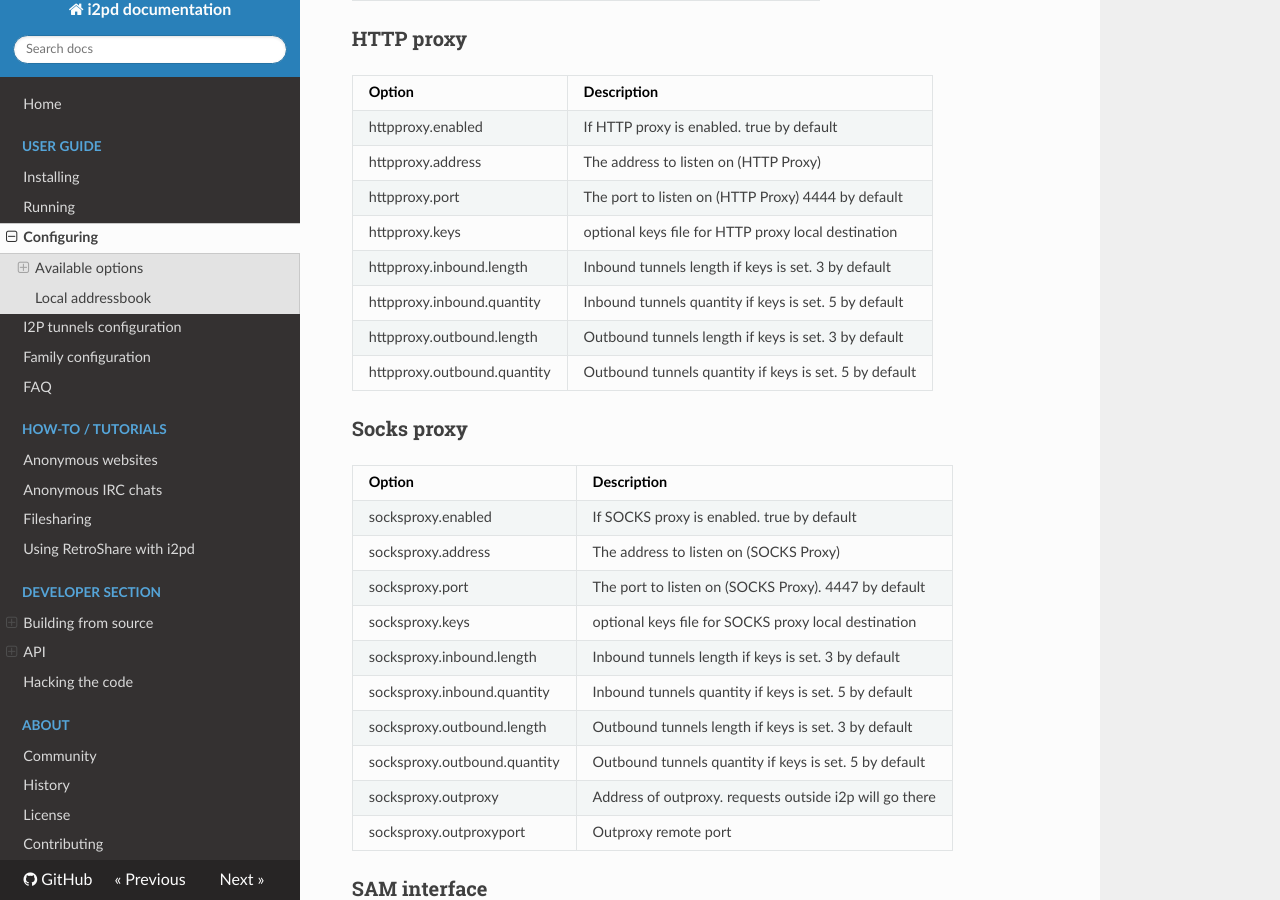
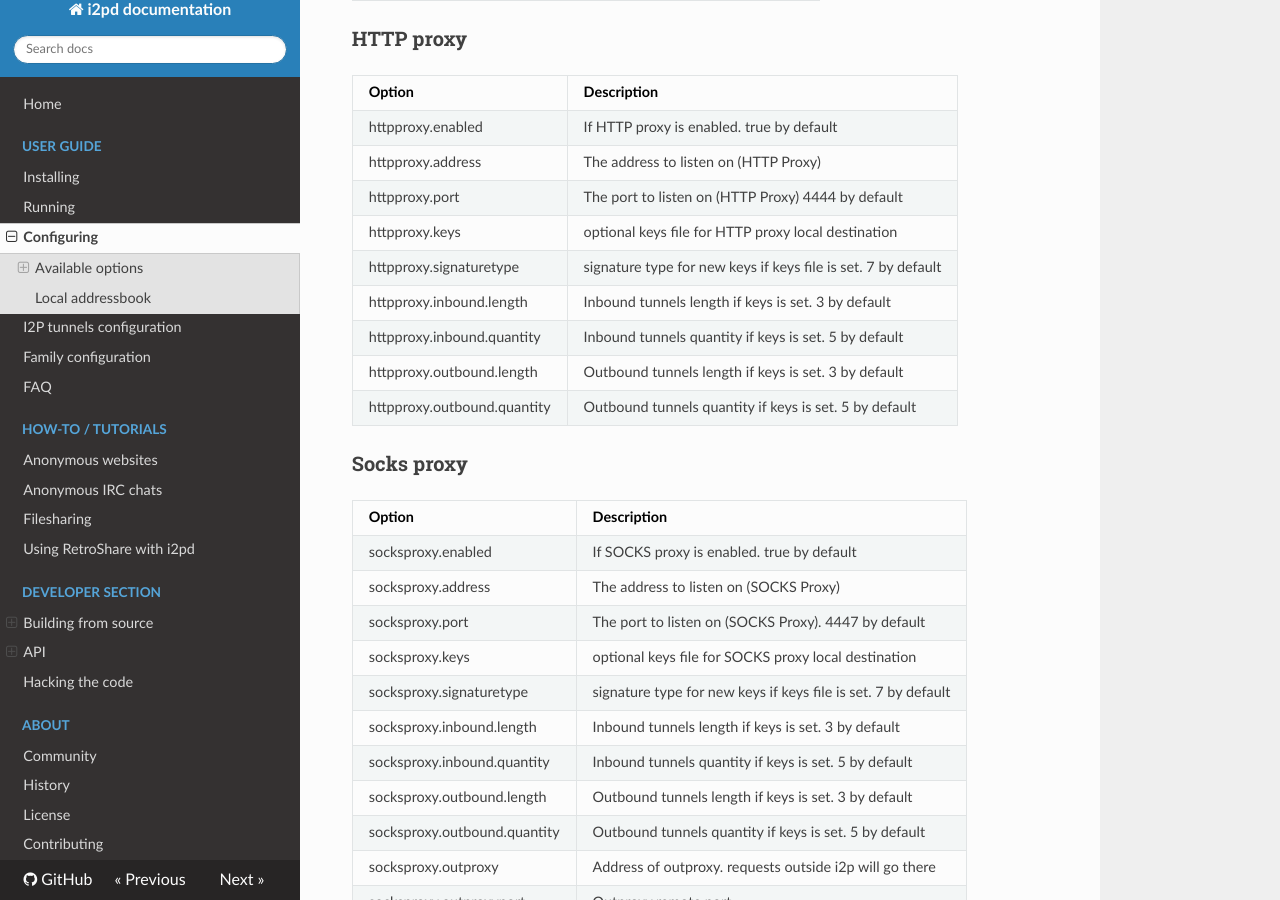
Before and after one commit to PurpleI2P/i2pd_docs_en, an MkDocs documentation site: the page built from docs/user-guide/configuration.md, in a window 1280 px wide and 900 px high, scrolled down 2219 px. Built offline with MkDocs 1.6.1, drawn with Linux system fonts in a browser that asks for light colours; nearby versions of some CDN libraries; old or Windows-style settings are respelled for this version of MkDocs.

Commit message:
signaturetype for http and socks proxy

```diff
--- a/docs/user-guide/configuration.md
+++ b/docs/user-guide/configuration.md
@@ -90,6 +90,7 @@ httpproxy.enabled                      | If HTTP proxy is enabled. true by defau
 httpproxy.address                      | The address to listen on (HTTP Proxy)
 httpproxy.port                         | The port to listen on (HTTP Proxy) 4444 by default
 httpproxy.keys                         | optional keys file for HTTP proxy local destination
+httpproxy.signaturetype                | signature type for new keys if keys file is set. 7 by default
 httpproxy.inbound.length               | Inbound tunnels length if keys is set. 3 by default
 httpproxy.inbound.quantity             | Inbound tunnels quantity if keys is set. 5 by default
 httpproxy.outbound.length              | Outbound tunnels length if keys is set. 3 by default
@@ -103,6 +104,7 @@ socksproxy.enabled                     | If SOCKS proxy is enabled. true by defa
 socksproxy.address                     | The address to listen on (SOCKS Proxy)
 socksproxy.port                        | The port to listen on (SOCKS Proxy). 4447 by default
 socksproxy.keys                        | optional keys file for SOCKS proxy local destination
+socksproxy.signaturetype               | signature type for new keys if keys file is set. 7 by default
 socksproxy.inbound.length              | Inbound tunnels length if keys is set. 3 by default
 socksproxy.inbound.quantity            | Inbound tunnels quantity if keys is set. 5 by default
 socksproxy.outbound.length             | Outbound tunnels length if keys is set. 3 by default
```
